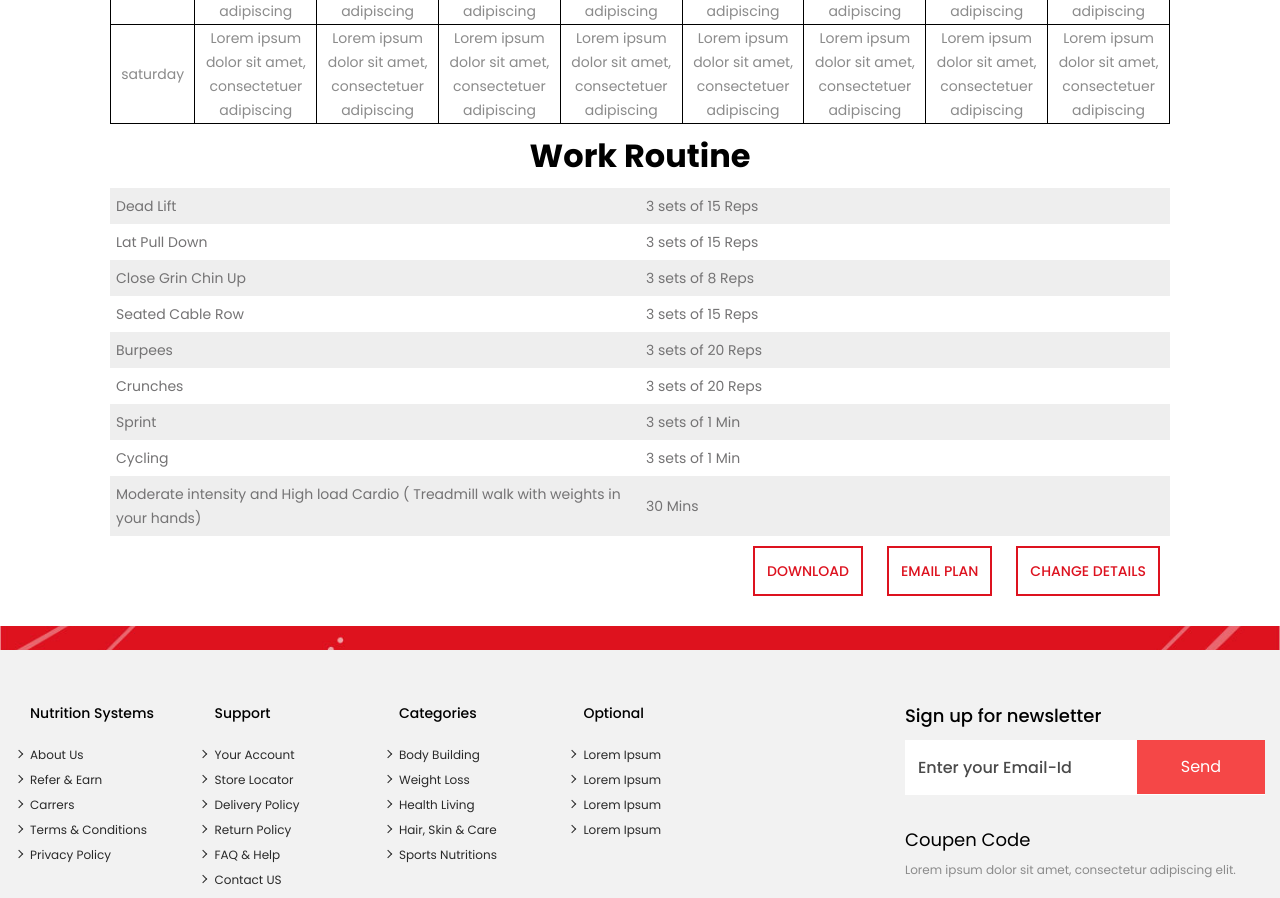
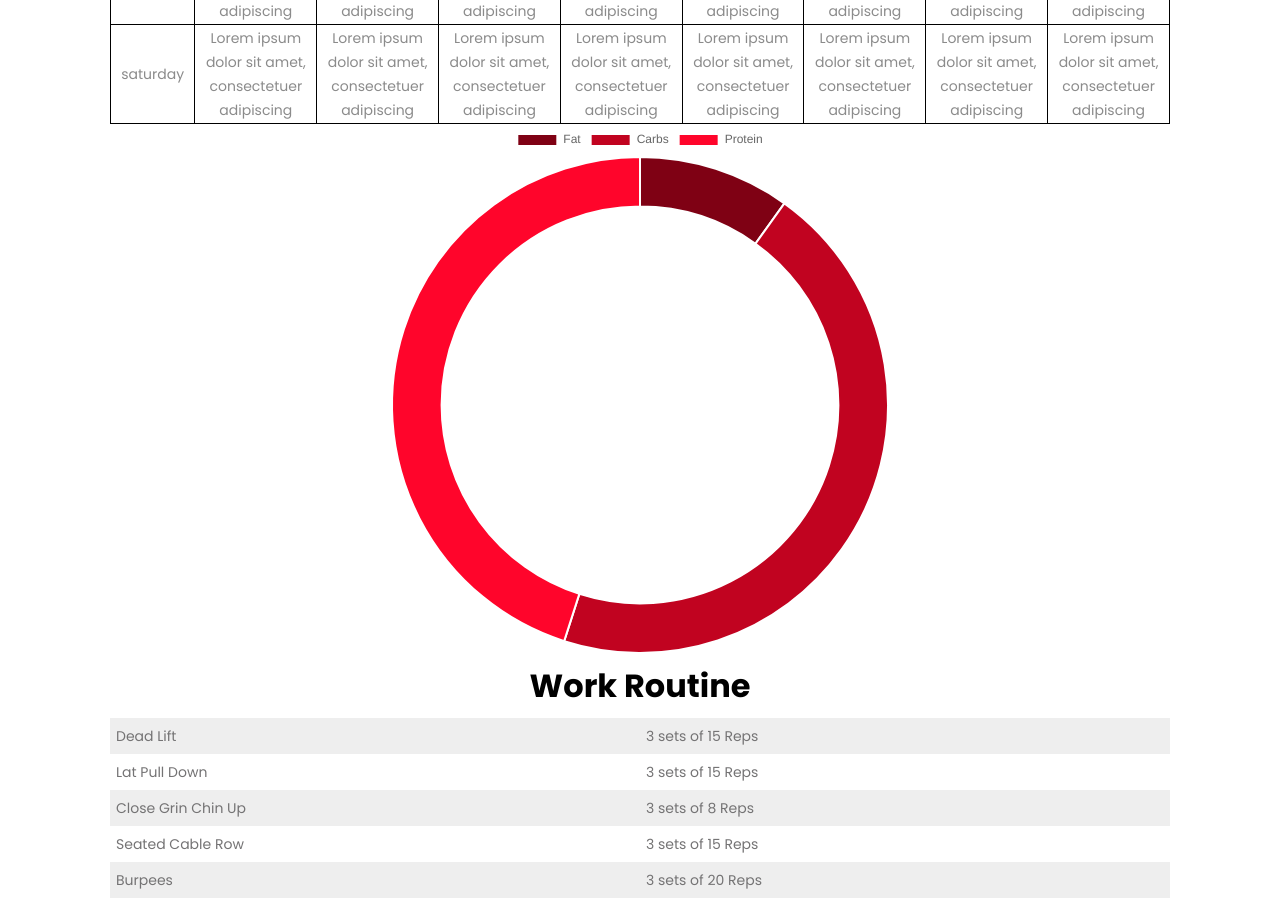
Before and after one commit to KaranPalan7507/NSEcomm, a React (Create React App) app in the folder nutrition/: page /tool in a window 1280 px wide. Shown: the part 1120-2018 px from the top of the page. Built offline with nearby package versions, Linux system fonts and the light colour scheme.

Commit message:
chart wip

```diff
--- a/nutrition/package.json
+++ b/nutrition/package.json
@@ -6,9 +6,11 @@
     "@material-ui/core": "^4.7.0",
     "axios": "^0.19.0",
     "bootstrap": "^4.4.1",
+    "chart.js": "^2.9.3",
     "font-awesome": "^4.7.0",
     "node-sass": "^4.13.0",
     "react": "^16.12.0",
+    "react-chartjs-2": "^2.8.0",
     "react-dom": "^16.12.0",
     "react-form": "^4.0.1",
     "react-redux": "^7.1.3",
--- a/nutrition/src/Pages/Tool/index.js
+++ b/nutrition/src/Pages/Tool/index.js
@@ -1,5 +1,39 @@
 import React from "react";
 import "./style.scss";
+import { Doughnut } from "react-chartjs-2";
+const data = {
+  labels: ["Fat", "Carbs", "Protein"],
+  datasets: [
+    {
+      data: [36, 164, 164],
+      backgroundColor: ["#7F0114", "#C10320", "#FF052B"],
+      hoverBackgroundColor: ["#7F0114", "#C10320", "#FF052B"]
+    }
+  ],
+  text: "23%"
+};
+// // some of this code is a variation on https://jsfiddle.net/cmyker/u6rr5moq/
+// var originalDoughnutDraw = Chart.controllers.doughnut.prototype.draw;
+// Chart.helpers.extend(Chart.controllers.doughnut.prototype, {
+//   draw: function() {
+//     originalDoughnutDraw.apply(this, arguments);
+
+//     var chart = this.chart;
+//     var width = chart.chart.width,
+//       height = chart.chart.height,
+//       ctx = chart.chart.ctx;
+
+//     var fontSize = (height / 114).toFixed(2);
+//     ctx.font = fontSize + "em sans-serif";
+//     ctx.textBaseline = "middle";
+
+//     var text = chart.config.data.text,
+//       textX = Math.round((width - ctx.measureText(text).width) / 2),
+//       textY = height / 2;
+
+//     ctx.fillText(text, textX, textY);
+//   }
+// });
 export default class extends React.Component {
   name = "User";
   subHeading = "Lorem Ispum text";
@@ -72,12 +106,19 @@ export default class extends React.Component {
             </tbody>
           </table>
         </div>
+
+        <Doughnut
+          data={data}
+          options={{
+            cutoutPercentage: 80
+          }}
+        />
         <div className="workroutine">
           <div className="title">Work Routine</div>
           <table>
             <tbody>
               {this.workroutine.map((item, index) => (
-                <tr className={index % 2 == 0 ? "even" : "odd"} key={index}>
+                <tr className={index % 2 === 0 ? "even" : "odd"} key={index}>
                   <td>{item.exercise}</td>
                   <td>{item.sets}</td>
                 </tr>
```
